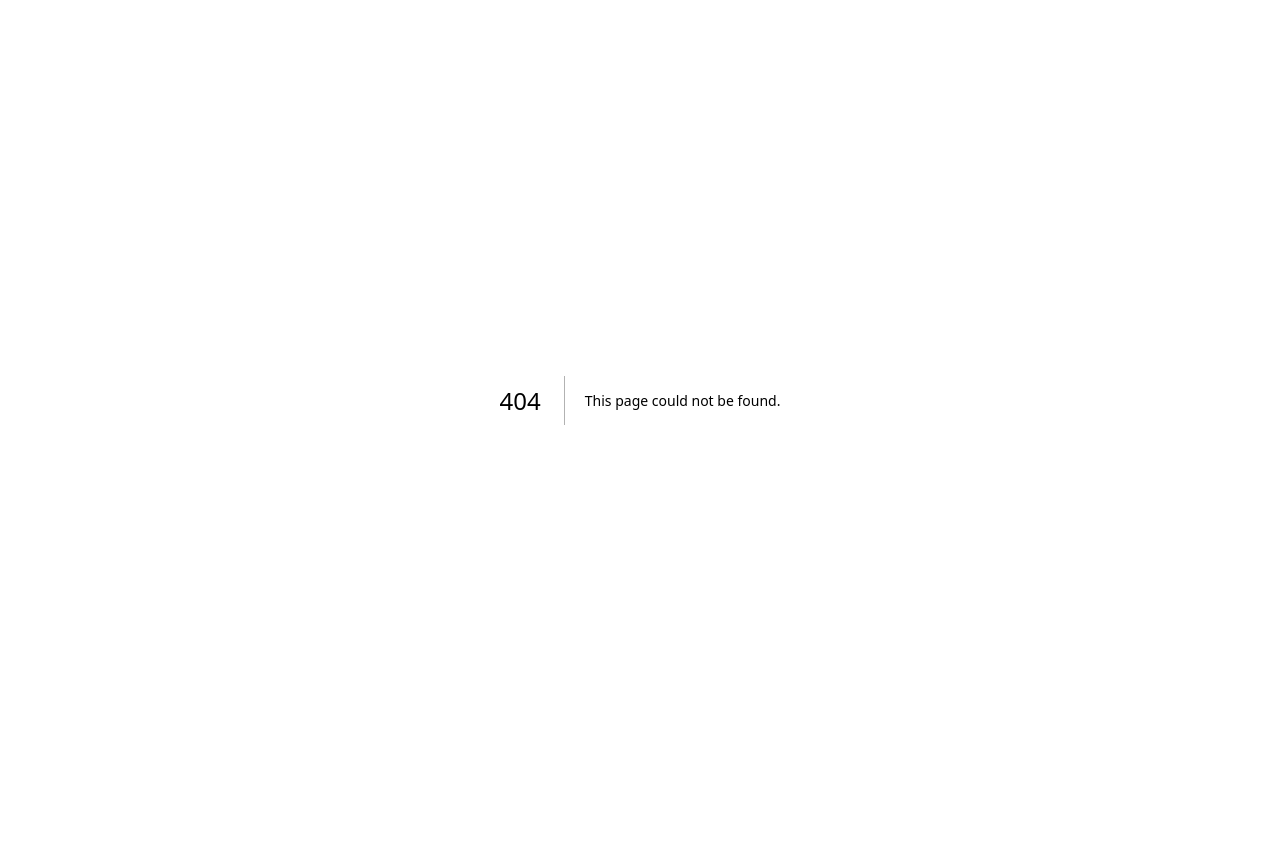
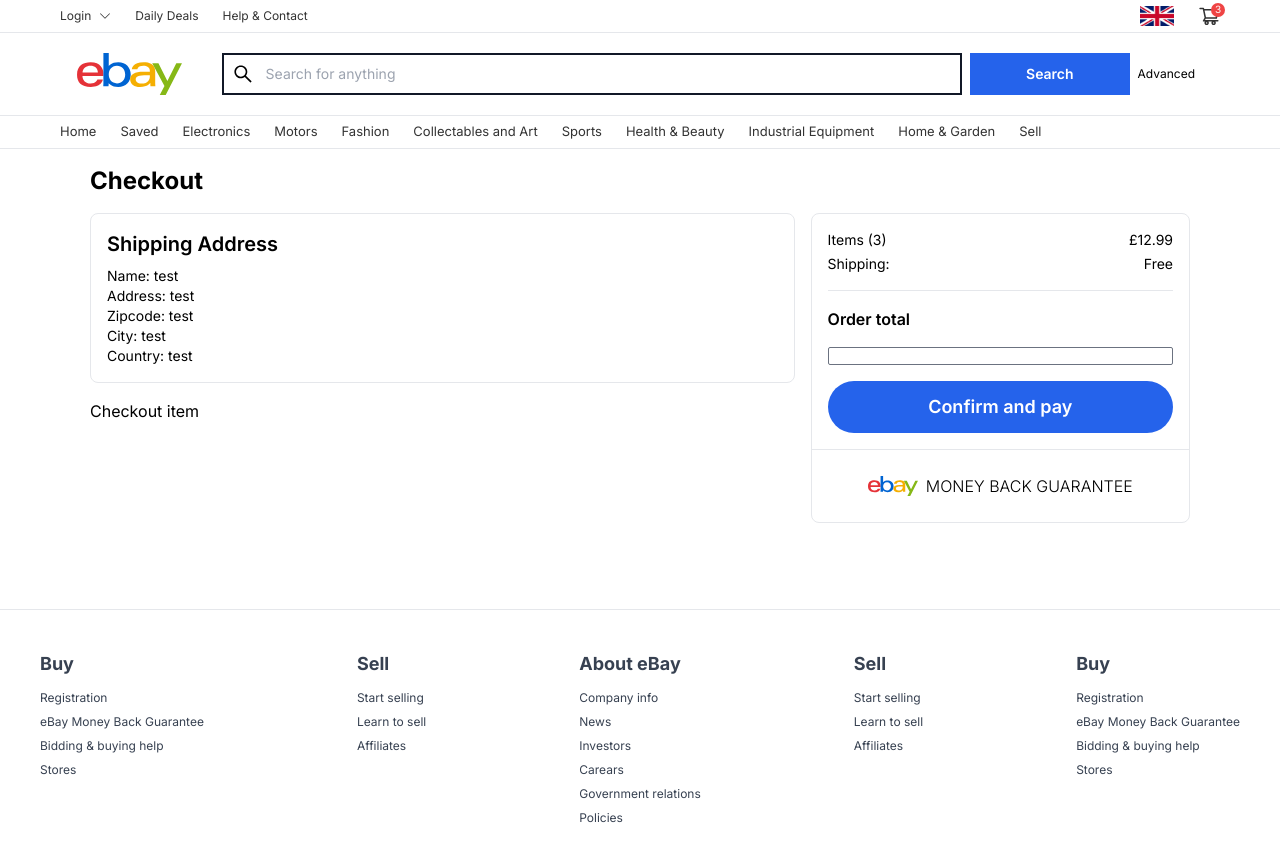
Before and after one commit to jbresky/ebay-clone, a Next.js app: page /checkout in a window 1280 px wide. Before the commit this address had no page. Shown: the top 862 px of the page. Before the commit the page ends 800 px from the top, so only its background shows below. Built offline with nearby package versions, Linux system fonts and the light colour scheme.

Commit message:
checkout page

```diff
--- /dev/null
+++ b/app/checkout/page.js
@@ -0,0 +1,84 @@
+'use client'
+
+import MainLayout from "../layouts/MainLayout";
+
+const Checkout = () => {
+    return (
+        <>
+            <MainLayout>
+                <div id="CheckoutPage" className="mt-4 max-w-[1100px] mx-auto">
+                    <div className="text-2xl font-bold mt-4 mb-4">Checkout</div>
+
+                    <div className="relative flex items-baseline gap-4 justify-between mx-auto w-full">
+                        <div className="w-[65%]">
+                            <div className="bg-white rounded-lg p-4 border">
+                                <div className="text-xl font-semibold mb-2">Shipping Address</div>
+
+                                <div>
+                                    <ul className="text-sm mt-2">
+                                        <li>Name: test</li>
+                                        <li>Address: test</li>
+                                        <li>Zipcode: test</li>
+                                        <li>City: test</li>
+                                        <li>Country: test</li>
+                                    </ul>
+                                </div>
+                            </div>
+
+                            <div id="Items" className="bg-white rounded-lg mt-4">
+                                Checkout item
+                            </div>
+                        </div>
+
+                        <div id="PlaceOrder" className="relative -top-[6px] w-[35%] border rounded-lg">
+                            <div className="p-4">
+                                <div className="flex items-baseline justify-between text-sm mb-1">
+                                    <div>Items (3)</div>
+                                    <div>£12.99</div>
+                                </div>
+                                <div className="flex items-center justify-between mb-4 text-sm">
+                                    <div>Shipping:</div>
+                                    <div>Free</div>
+                                </div>
+
+                                <div className="border-t" />
+
+                                <div className="flex items-center justify-between my-4">
+                                    <div className="font-semibold">Order total</div>
+                                    <div className="text-2xl font-semibold">
+                                        {/* £{(cart.cartTotal() / 100).toFixed(2)} */}
+                                    </div>
+                                </div>
+
+                                <form>
+                                    <div
+                                        className="border border-gray-500 p-2 rounded-sm"
+                                        id="card-element"
+                                    />
+                                    <p
+                                        id="card-error"
+                                        role="alert"
+                                        className="text-red-700 text-center font-semibold relative top-2"
+                                    />
+                                    <button
+                                        type="submit"
+                                        className="mt-4 bg-blue-600 text-lg w-full text-white font-semibold p-3 rounded-full"
+                                    >
+                                        <div>Confirm and pay</div>
+                                    </button>
+                                </form>
+                            </div>
+
+                            <div className="flex items-center p-4 justify-center gap-2 border-t">
+                                <img width={50} src="/images/logo.svg" />
+                                <div className=" font-light mb-2 mt-2">MONEY BACK GUARANTEE</div>
+                            </div>
+                        </div>
+                    </div>
+                </div>
+            </MainLayout>
+        </>
+    );
+}
+
+export default Checkout;
--- /dev/null
+++ b/app/components/CheckoutItem.js
@@ -0,0 +1,43 @@
+'use client'
+
+import { usePathName } from 'next/navigation'
+
+const CheckoutItem = ({ product }) => {
+
+    const pathname = usePathName()
+    return (
+        <>
+            <div className="flex justify-start rounded-lg mb-2 border p-4">
+                <img src={product.url + '/150'} className="rounded-md w-[150px] h-[150px]" />
+
+                <div className="overflow-hidden pl-2">
+                    <div className="font-semibold">
+                        {product.title}
+                    </div>
+
+                    <div className="text-lg font-semibold">
+                        <span className="font-bold">£{(product.price / 100).toFixed(2)}</span>
+                    </div>
+
+                    <div className="relative flex items-center text-[14px] text-gray-500">
+                        <div className="line-through">£{((product.price * 1.2) / 100).toFixed(2)}</div>
+                        <div className="px-2">-</div>
+                        <div className="line-through">20%</div>
+                    </div>
+
+                    <div className="text-sm mt-2">
+                        {product.description.substring(0, 130)}...
+                    </div>
+
+                    { pathname == '/cart' ?
+                        <div className="text-sm mt-2 w-full flex justify-end underline text-blue-500 cursor-pointer">
+                            Remove
+                        </div>
+                    : null }
+                </div>
+            </div>
+        </>
+    );
+}
+
+export default CheckoutItem;
```
